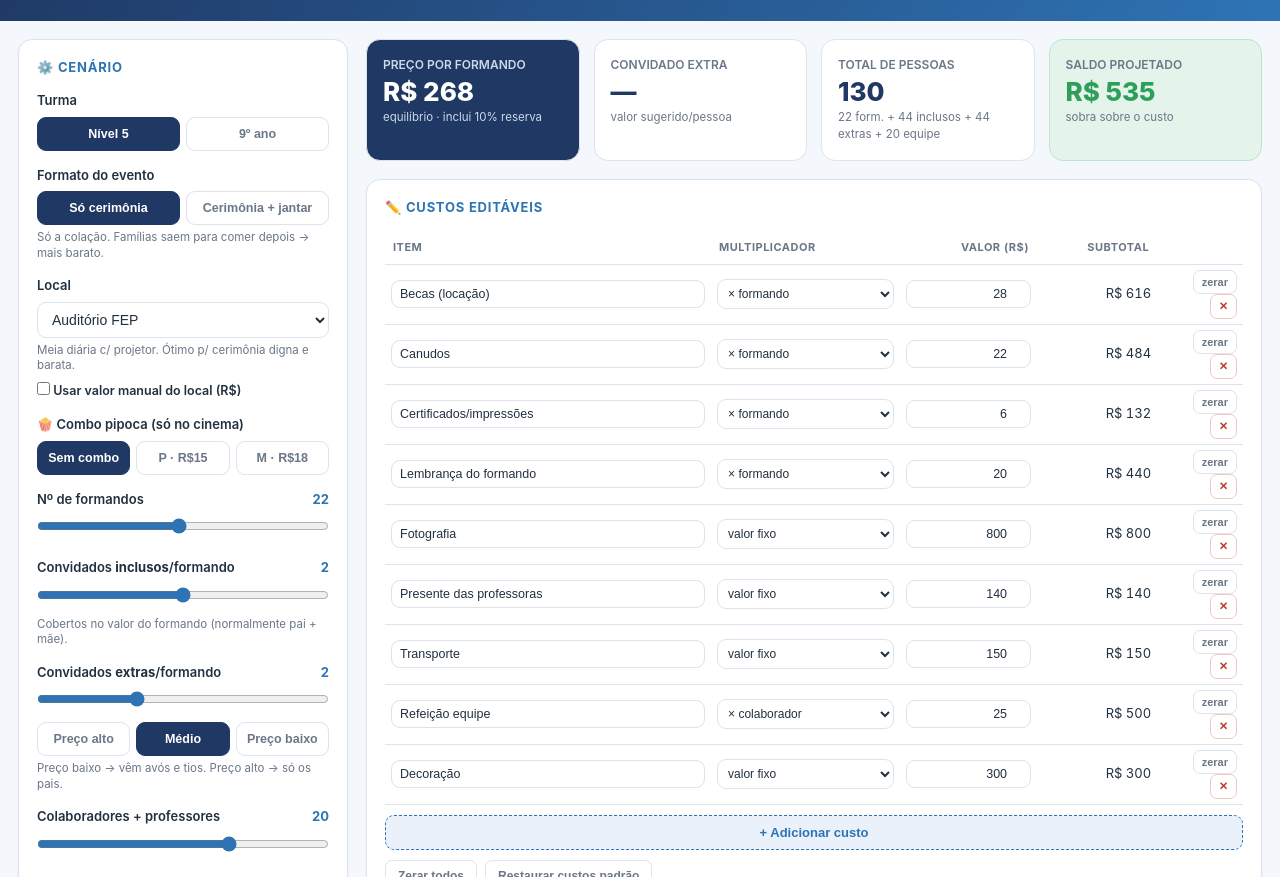
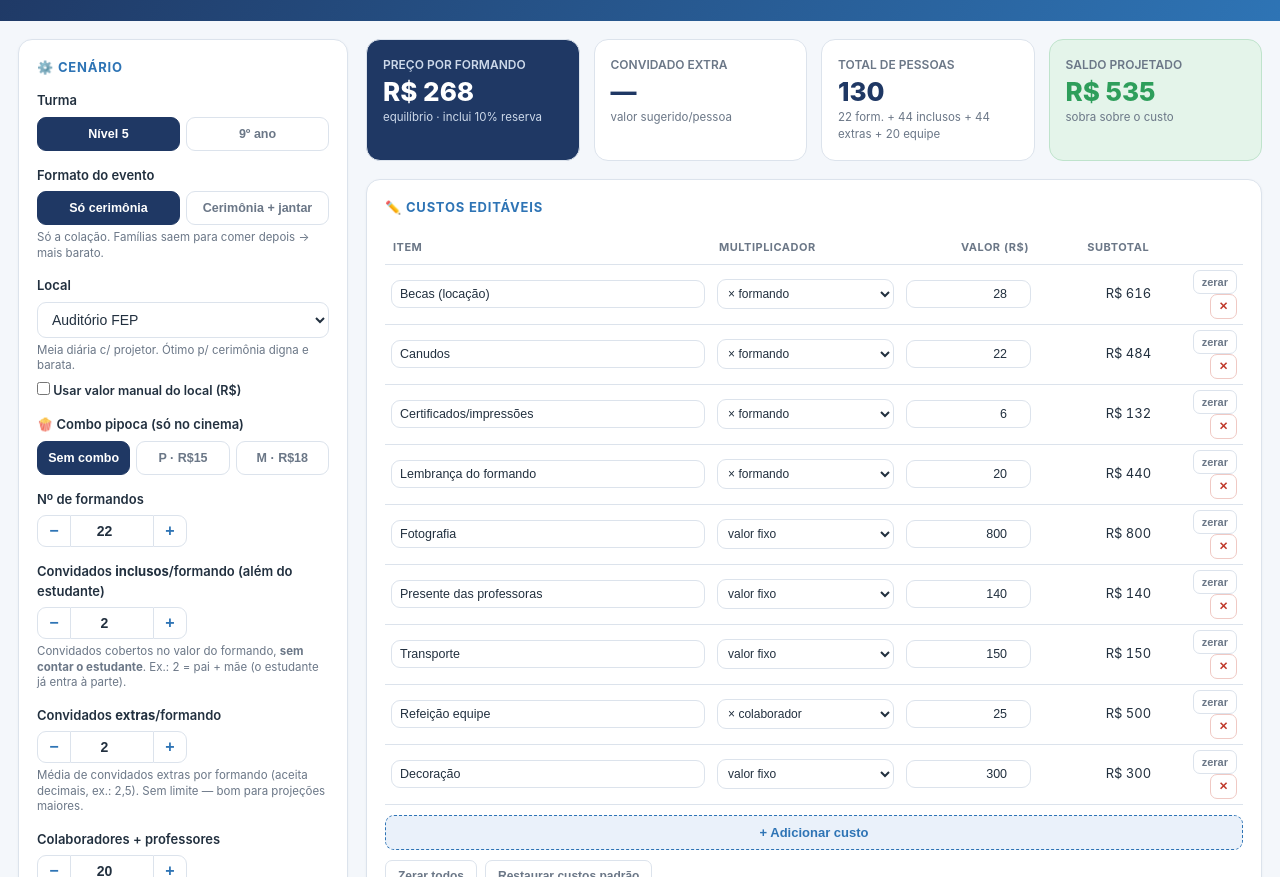
Before and after one commit to treborstrauss/Formaturas---Planejamento, a plain HTML site: page index.html in a window 1280 px wide. Shown: the part 75-952 px from the top of the page. Drawn offline with Linux system fonts and the light colour scheme.

Commit message:
Add files via upload

```diff
--- a/index.html
+++ b/index.html
@@ -30,6 +30,12 @@
   .ctl .val{float:right;color:var(--blue);font-weight:700}
   select,input[type=number],input[type=text]{width:100%;padding:8px 10px;border:1px solid var(--line);border-radius:9px;font-size:14px;background:#fff;color:var(--ink)}
   input[type=range]{width:100%;accent-color:var(--blue);height:22px}
+  .stepper{display:flex;align-items:stretch;max-width:150px}
+  .stepper .stp{width:34px;flex:none;border:1px solid var(--line);background:#fff;font-size:16px;font-weight:700;color:var(--blue);cursor:pointer;user-select:none;line-height:1;padding:0}
+  .stepper .stp:hover{background:var(--light)}
+  .stepper .stp:first-child{border-radius:9px 0 0 9px}
+  .stepper .stp:last-child{border-radius:0 9px 9px 0}
+  .stepper input{flex:1;min-width:0;width:auto;border-radius:0;border-left:none;border-right:none;text-align:center;font-weight:700;font-size:14px;padding:7px 2px}
   .seg{display:flex;gap:6px;flex-wrap:wrap}
   .seg button{flex:1;min-width:0;padding:9px 6px;border:1px solid var(--line);background:#fff;border-radius:9px;font-size:12.5px;font-weight:600;cursor:pointer;color:var(--grey);transition:.15s}
   .seg button.on{background:var(--navy);color:#fff;border-color:var(--navy)}
@@ -147,31 +153,42 @@
     </div>
 
     <div class="ctl">
-      <label>Nº de formandos <span class="val" id="vForm">22</span></label>
-      <input type="range" id="formandos" min="5" max="40" value="22">
+      <label>Nº de formandos</label>
+      <div class="stepper">
+        <button class="stp" data-k="formandos" data-d="-1">−</button>
+        <input type="number" id="formandos" min="1" value="22">
+        <button class="stp" data-k="formandos" data-d="1">+</button>
+      </div>
     </div>
     <div class="ctl">
-      <label>Convidados <b>inclusos</b>/formando <span class="val" id="vIncl">2</span></label>
-      <input type="range" id="inclusos" min="0" max="4" value="2">
-      <div class="hint">Cobertos no valor do formando (normalmente pai + mãe).</div>
+      <label>Convidados <b>inclusos</b>/formando (além do estudante)</label>
+      <div class="stepper">
+        <button class="stp" data-k="inclusos" data-d="-1">−</button>
+        <input type="number" id="inclusos" min="0" value="2">
+        <button class="stp" data-k="inclusos" data-d="1">+</button>
+      </div>
+      <div class="hint">Convidados cobertos no valor do formando, <b>sem contar o estudante</b>. Ex.: 2 = pai + mãe (o estudante já entra à parte).</div>
     </div>
     <div class="ctl">
-      <label>Convidados <b>extras</b>/formando <span class="val" id="vExtra">2</span></label>
-      <input type="range" id="extras" min="0" max="6" step="0.5" value="2">
-      <div class="seg" style="margin-top:6px" id="segAdesao">
-        <button data-ex="0.5">Preço alto</button>
-        <button data-ex="2">Médio</button>
-        <button data-ex="3.5">Preço baixo</button>
+      <label>Convidados <b>extras</b>/formando</label>
+      <div class="stepper">
+        <button class="stp" data-k="extras" data-d="-1">−</button>
+        <input type="number" id="extras" min="0" step="0.5" value="2">
+        <button class="stp" data-k="extras" data-d="1">+</button>
       </div>
-      <div class="hint">Preço baixo → vêm avós e tios. Preço alto → só os pais.</div>
+      <div class="hint">Média de convidados extras por formando (aceita decimais, ex.: 2,5). Sem limite — bom para projeções maiores.</div>
     </div>
     <div class="ctl">
-      <label>Colaboradores + professores <span class="val" id="vColab">20</span></label>
-      <input type="range" id="colab" min="0" max="30" value="20">
+      <label>Colaboradores + professores</label>
+      <div class="stepper">
+        <button class="stp" data-k="colab" data-d="-1">−</button>
+        <input type="number" id="colab" min="0" value="20">
+        <button class="stp" data-k="colab" data-d="1">+</button>
+      </div>
     </div>
     <div class="ctl">
       <label>Margem / reserva desejada <span class="val" id="vMarg">10%</span></label>
-      <input type="range" id="marg" min="0" max="40" value="10">
+      <input type="range" id="marg" min="0" max="100" value="10">
       <div class="hint">Folga p/ imprevistos (2025 fechou com ~36%).</div>
     </div>
     <div class="ctl" style="background:var(--light);padding:12px;border-radius:10px;margin-top:4px">
@@ -329,9 +346,12 @@ function setSeg(id,attr,val){document.querySelectorAll('#'+id+' button').forEach
 seg('segTurma','data-turma',v=>{S.turma=v;S.formandos=(v=='n5'?22:17);syncUI();renderAll();});
 seg('segFormato','data-fmt',v=>{S.fmt=v;if(!eligible(S.local))S.local=firstEligible();syncUI();renderAll();});
 seg('segCombo','data-combo',v=>{S.combo=parseInt(v);syncUI();renderAll();});
-seg('segAdesao','data-ex',v=>{S.extras=parseFloat(v);syncUI();renderAll();});
 function bindSlider(id,key){const el=document.getElementById(id);el.oninput=()=>{S[key]=parseFloat(el.value);syncLabels();renderAll();};}
-['formandos','inclusos','extras','colab','marg'].forEach(k=>bindSlider(k,k));
+['marg'].forEach(k=>bindSlider(k,k));
+function refresh(){updateAmounts();renderResults();renderScenarios();persist();}
+function bindNum(id,key,min){min=min||0;const el=document.getElementById(id);el.oninput=()=>{let v=parseFloat(el.value);if(isNaN(v)||v<min)v=min;S[key]=v;refresh();};}
+bindNum('inclusos','inclusos');bindNum('extras','extras');bindNum('formandos','formandos',1);bindNum('colab','colab');
+document.querySelectorAll('.stp').forEach(b=>b.onclick=()=>{const k=b.dataset.k,d=+b.dataset.d;const inp=document.getElementById(k);const mn=+(inp.min||0);let v=(+S[k]||0)+d;if(v<mn)v=mn;S[k]=v;inp.value=v;refresh();});
 document.getElementById('local').onchange=e=>{S.local=e.target.value;syncUI();renderAll();};
 document.getElementById('venueManual').onchange=e=>{S.venueManual=e.target.checked;document.getElementById('venueValor').style.display=e.target.checked?'block':'none';renderAll();};
 document.getElementById('venueValor').oninput=e=>{S.venueValor=+e.target.value||0;renderAll();};
@@ -345,17 +365,12 @@ function fillLocais(){
   sel.value=S.local;
 }
 function syncLabels(){
-  document.getElementById('vForm').textContent=S.formandos;
-  document.getElementById('vIncl').textContent=S.inclusos;
-  document.getElementById('vExtra').textContent=S.extras;
-  document.getElementById('vColab').textContent=S.colab;
   document.getElementById('vMarg').textContent=S.marg+'%';
 }
 function syncUI(){
   setSeg('segTurma','data-turma',S.turma);
   setSeg('segFormato','data-fmt',S.fmt);
   setSeg('segCombo','data-combo',S.combo);
-  setSeg('segAdesao','data-ex',S.extras);
   fillLocais();
   document.getElementById('formandos').value=S.formandos;
   document.getElementById('inclusos').value=S.inclusos;
```
